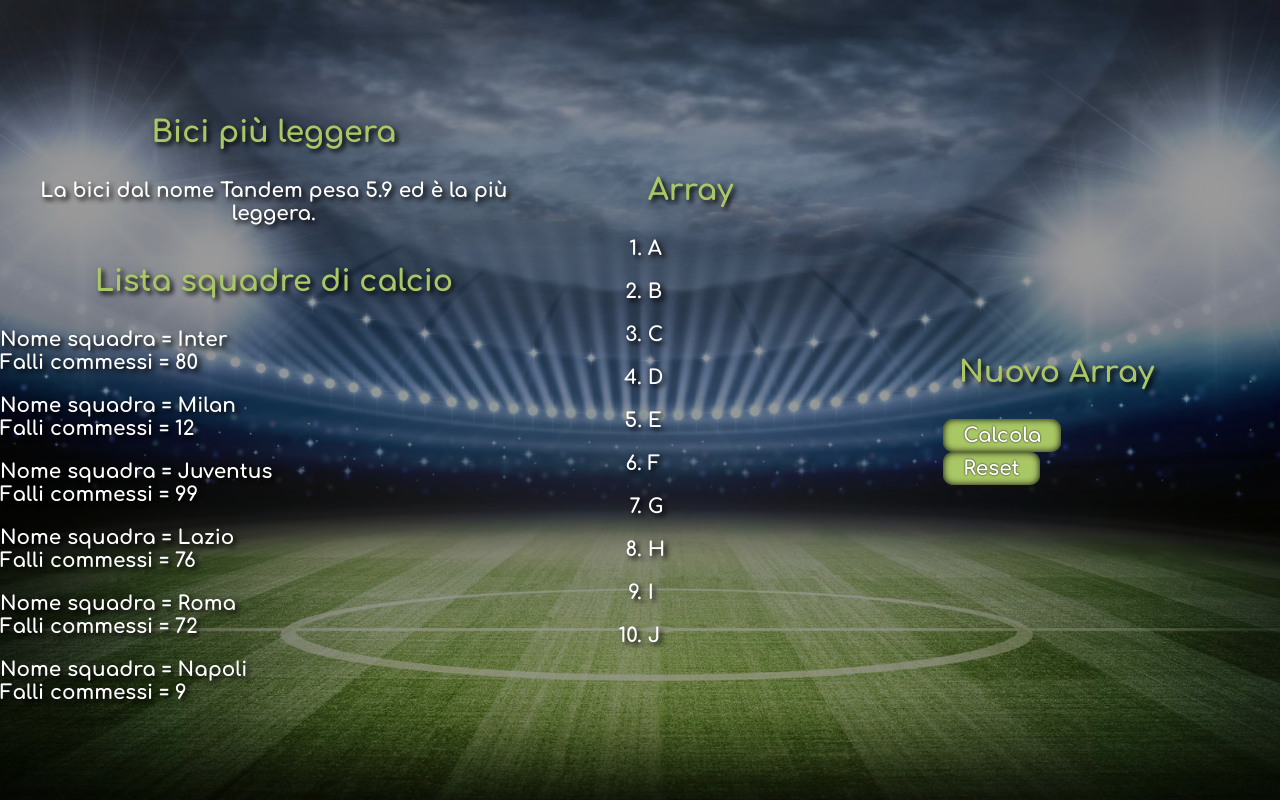
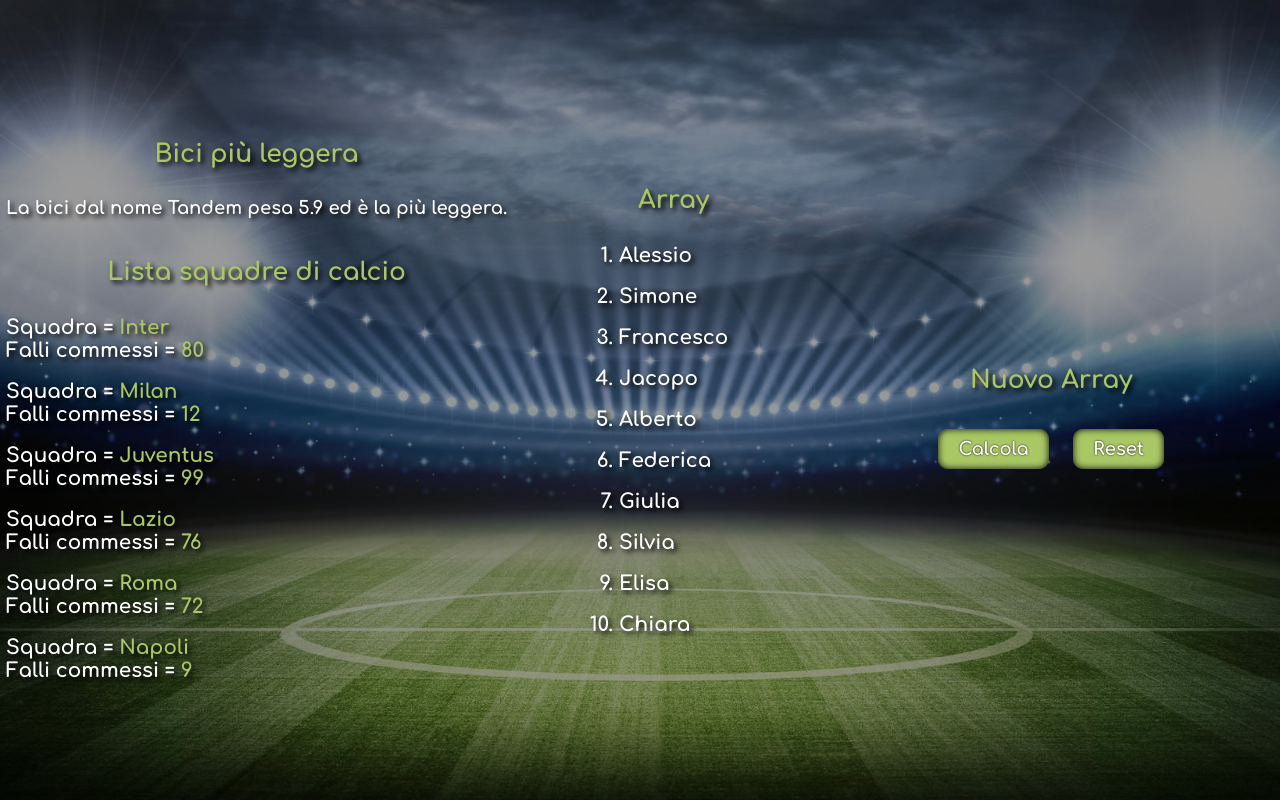
Before and after one commit to AndreaCasentini93/js-jsnacks-blocco-2, a plain HTML site: page index.html in a window 1280 px wide. Drawn offline with Linux system fonts and the light colour scheme.

Commit message:
Refactoring

```diff
--- a/css/style.css
+++ b/css/style.css
@@ -1,3 +1,4 @@
+/* COMMONS */
 * {
     box-sizing: border-box;
     padding: 0;
@@ -20,24 +21,24 @@ h2 {
     text-align: center;
     margin-top: 40px;
     margin-bottom: 30px;
-    font-size: 30px;
+    font-size: 25px;
     color: #A9C765;
 }
 p {
-    font-size: 20px;
+    font-size: 18px;
 }
 li {
-    margin: 20px 0;
+    margin: 18px 0;
     font-size: 20px;
 }
 
 button {
-    padding: 5px 20px;
+    padding: 10px 20px;
     border-radius: 10px;
     border: unset;
-    margin: 0px 10px;
+    margin: 5px 10px;
     font-family: 'Comfortaa', cursive;
-    font-size: 20px;
+    font-size: 18px;
     font-weight: bold;
     color: #ffffff;
     text-shadow: 0px 0px 2px #000000;
@@ -66,7 +67,9 @@ button:hover {
 }
 
 /* SNACK 2 */
-
+#snack-2 #value {
+    color: #A9C765;
+}
 
 /* SNACK 3 */
 #snack-3 {
--- a/js/script.js
+++ b/js/script.js
@@ -47,6 +47,8 @@ for (var i = 0; i < bicycles.length; i++) {
 // Stampa su HTML la bicicletta con il peso minore
 lessWeightBike.innerHTML = "La bici dal nome " + lightBike.name + " pesa " + lightBike.weight + " ed è la più leggera.";
 //=====================/SNACK 1==============================
+
+
 
 
 //======================SNACK 2==============================
@@ -109,9 +111,11 @@ for (i = 0; i < footballTeams.length; i++) {
     statisticsFootballTeams.push(statistics)
 
     // Stampa il nuovo array i cui elementi contengono solo nomi e falli subiti
-    footballTeamsList.innerHTML += "<li>Nome squadra = " + statisticsFootballTeams[i].name + "<br>Falli commessi = " + statisticsFootballTeams[i].fouls + "</li>";
+    footballTeamsList.innerHTML += "<li>Squadra = <span id=\"value\">" + statisticsFootballTeams[i].name + "</span><br>Falli commessi = <span id=\"value\">" + statisticsFootballTeams[i].fouls + "</span></li>";
 }
 //=====================/SNACK 2==============================
+
+
 
 
 //======================SNACK 3==============================
@@ -129,16 +133,16 @@ function valuesIncludedInTheArrayRange(arr, a, b) {
 
 //-----------------------ARRAY-------------------------------
 var array = [
-    "A",
-    "B",
-    "C",
-    "D",
-    "E",
-    "F",
-    "G",
-    "H",
-    "I",
-    "J"
+    "Alessio",
+    "Simone",
+    "Francesco",
+    "Jacopo",
+    "Alberto",
+    "Federica",
+    "Giulia",
+    "Silvia",
+    "Elisa",
+    "Chiara"
 ]
 var newArray = [];
 //----------------------/ARRAY-------------------------------
```
Also changed, not shown: index.html (+2 -0 lines).
